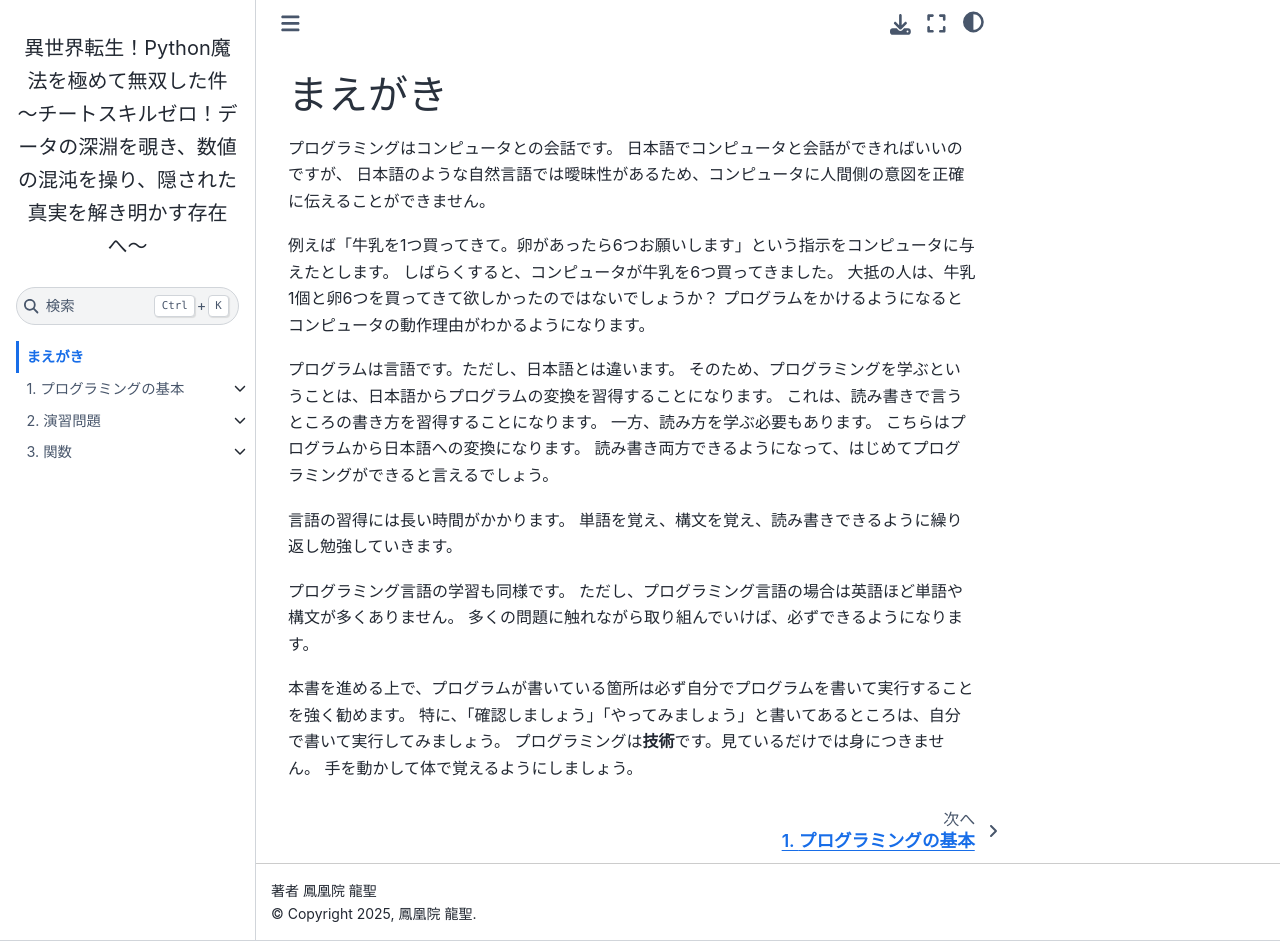
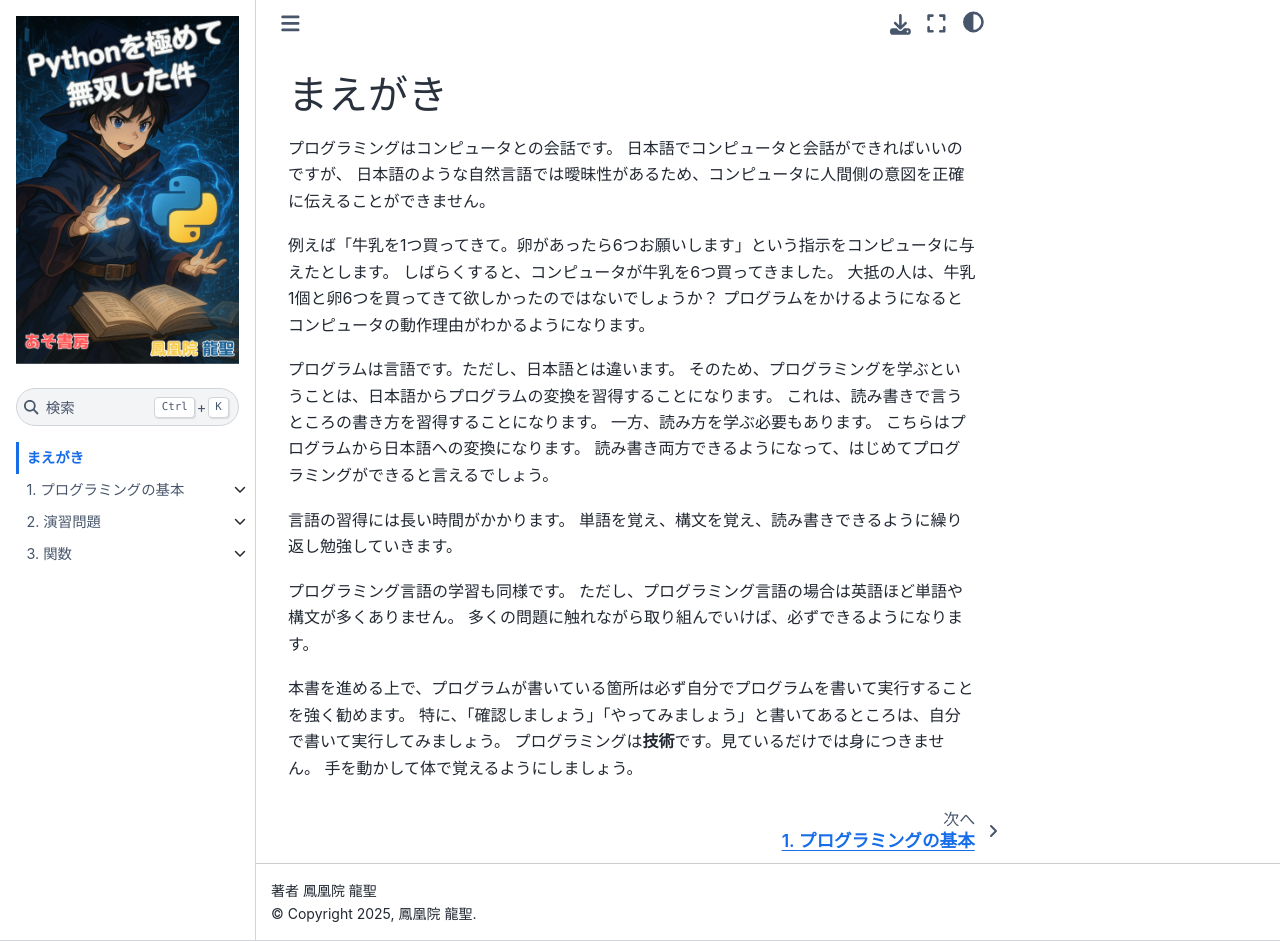
Before and after one commit to matt76k/beginners-py, a Jupyter Book: the page built from book/intro.md, in a window 1280 px wide and 941 px high. Built offline with Jupyter Book 1.0.4 settings and Sphinx 7.4.7 and the Sphinx Book theme 1.1.4, drawn with Linux system fonts in a browser that asks for light colours; comment, search, counter and statistics services are not loaded.

Commit message:
表紙変更

```diff
--- a/book/_config.yml
+++ b/book/_config.yml
@@ -1,6 +1,6 @@
-title: 異世界転生！Python魔法を極めて無双した件 〜チートスキルゼロ！データの深淵を覗き、数値の混沌を操り、隠された真実を解き明かす存在へ〜
+title: Pythonを極めて無双した件
 author: 鳳凰院 龍聖
-logo: logo.png
+logo: cover.png
 copyright: "2025, 鳳凰院 龍聖"
 
 only_build_toc_files: true
@@ -24,7 +24,7 @@ latex:
     targetname: book.tex
 
 html:
-  favicon: logo.png
+  favicon: cover.png
   extra_css:
     - https://fonts.googleapis.com/css2?family=BIZ+UDGothic
 
@@ -35,7 +35,7 @@ sphinx:
       - https://cdnjs.cloudflare.com/ajax/libs/require.js/2.3.4/require.min.js
     language: ja
     epub_basename: "BeginnersPy"
-    epub_cover: ["logo.png", ""]
+    epub_cover: ["cover.png", ""]
     # imgmath_image_format: 'svg'
   extra_extensions:
     - sphinx_proof
```
Also changed, not shown: README.md (+2 -0 lines), book/cover.png (added), 1 other file.
